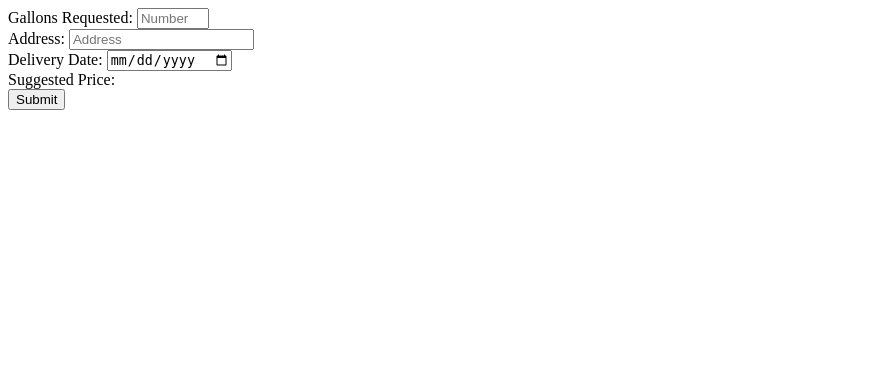
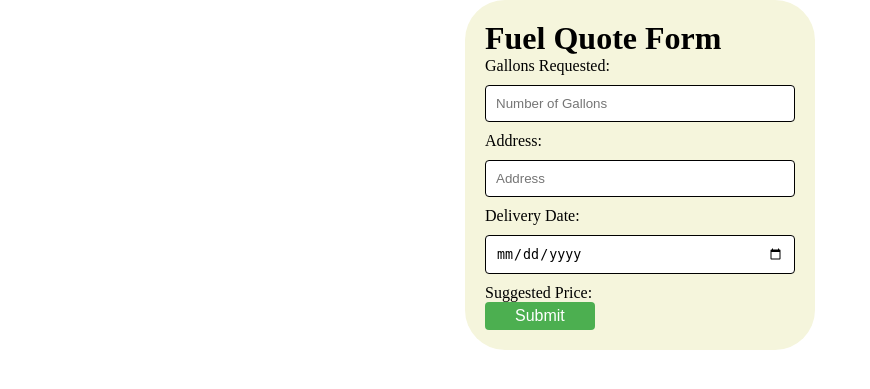
Before and after one commit to MelvinTurciosCs/Software_Design_Project, a PHP site: page /Fuel_Req_Form.html in a window 1280 px wide. Shown: the top 389 px of the page, without its empty margins (0-870 px from the left). Run offline with PHP 8.4, Linux system fonts and the light colour scheme.

Commit message:
worked on it a bit more

```diff
--- a/Fuel_Req_Form.html
+++ b/Fuel_Req_Form.html
@@ -4,31 +4,40 @@
     <meta charset="UTF-8" />
     <meta http-equiv="X-UA-Compatible" content="IE=edge" />
     <meta name="viewport" content="width=h, initial-scale=1.0" />
+    <link rel="stylesheet" href="css/style.css">
     <title>Fuel_quote_Form</title>
   </head>
   <body>
+
+    <div class="fuel_QForm">
+      <h1>Fuel Quote Form</h1>
     <form action="Proposed_quotes.html" method="GET">
-      <div>
+
         <!--used to type the gallons requesteds-->
         <label for = "Gal">Gallons Requested:</label>
         <input name = "GalReq" type="number" id="Gal" placeholder="Number of Gallons" min="1" max="1000"/>
-      </div>
-      <div>
+
+
         <!--Used to type address-->
         <label for = "ADDRESS">Address:</label>
         <input name = "Address" type="text" id="ADDRESS" placeholder="Address"/>
-      </div>
-      <div>
+
+
         <!--used for delivery date-->
         <label for="DELVDATE">Delivery Date:</label>
         <input name = "DELIVDate" type="Date"  id="DELVDATE" placeholder="Delivery Date"/>
-      </div>
-      <div>
+
+
         <!--should display the suggested price-->
-        <label>Suggested Price:</label>
-      </div>
+        <div>
+          <label>Suggested Price:</label>
+        </div>
 
-      <button>Submit</button>
+
+
+      <button class="SUB_Button">Submit</button>
     </form>
+  </div>
+
   </body>
 </html>
--- a/css/style.css
+++ b/css/style.css
@@ -8,3 +8,56 @@
     width: 20%;
     height: 80vh;
 }
+
+/*Styling for the fuel quote form */
+.fuel_QForm{
+    margin: auto;
+    background-color: beige;
+    max-width: 350px;
+    padding: 20px;
+    border-radius: 40px;
+
+}
+
+
+/*These are sizing for the input boxes */
+input[type=text]{
+    display: inline-block;
+    width: 100%;
+    padding: 10px;
+    box-sizing: border-box;
+    border-radius: 4px;
+    border: .5px solid;
+    margin: 10px 0;
+}
+
+input[type=number]{
+    display: inline-block;
+    width: 100%;
+    padding: 10px;
+    box-sizing: border-box;
+    border-radius: 4px;
+    border: .5px solid;
+    margin: 10px 0;
+}
+input[type=Date]{
+    display: inline-block;
+    width: 100%;
+    padding: 10px;
+    box-sizing: border-box;
+    border-radius: 4px;
+    border: .5px solid;
+    margin: 10px 0;
+}
+
+.SUB_Button {
+    background-color: #4CAF50; /* Green */
+    border: none;
+    color: white;
+    padding: 5px 30px;
+    border-radius: 4px;
+    text-align: center;
+    text-decoration: none;
+    display: inline-block;
+    font-size: 16px;
+  }
```
